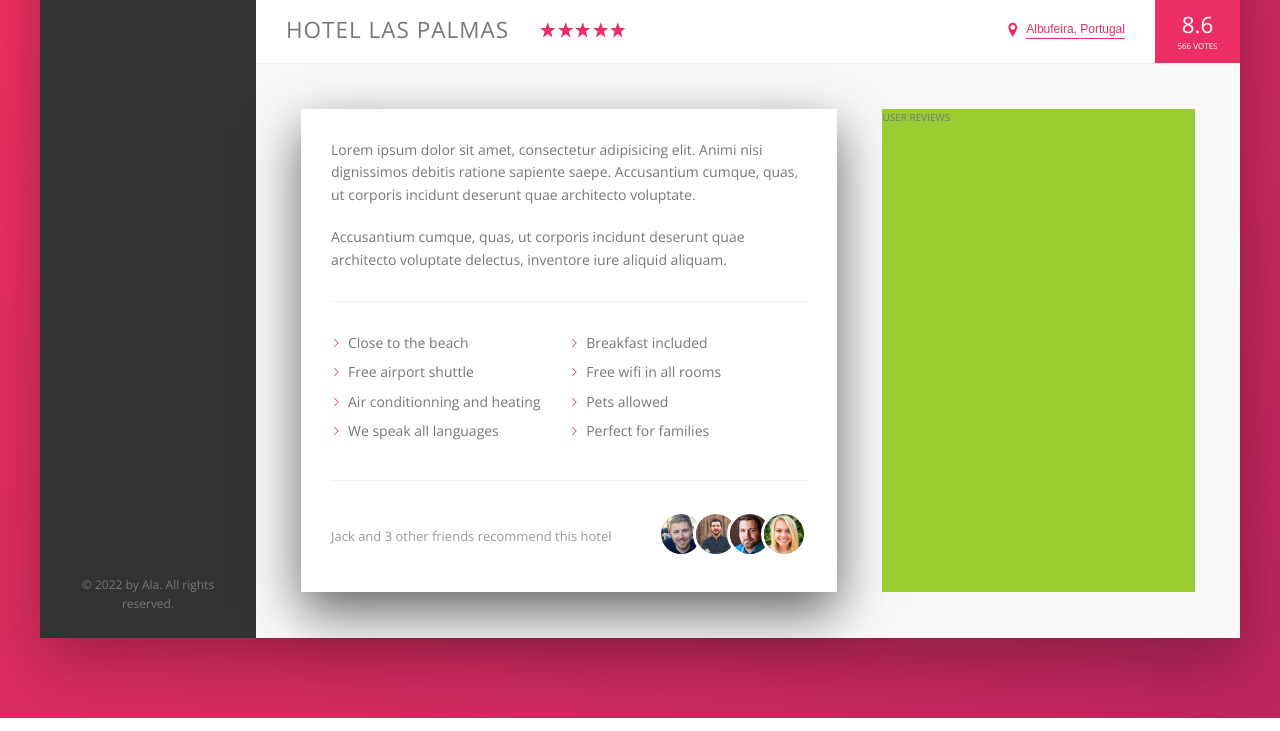
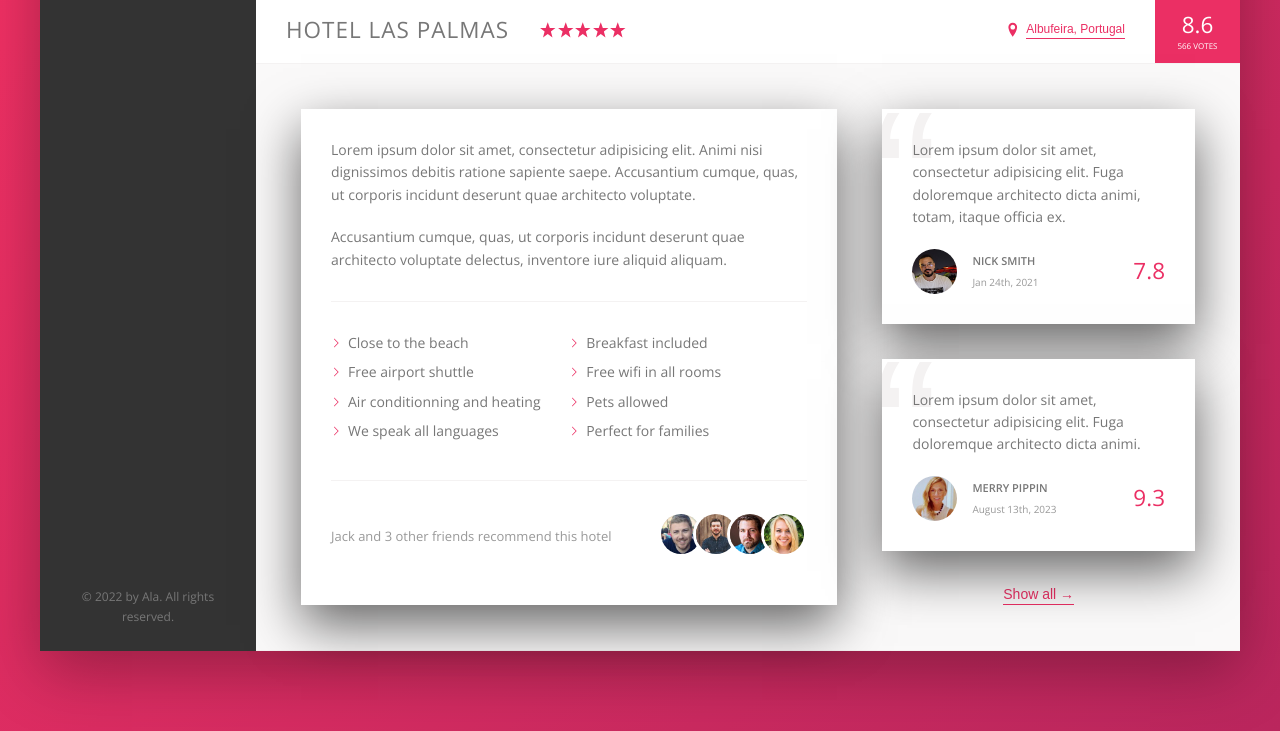
Before and after one commit to AyariAla/Trillo, a website: page index.html in a window 1280 px wide. Shown: the part 538-1269 px from the top of the page. Drawn offline with nearby package versions, Linux system fonts and the light colour scheme.

Commit message:
finished review

```diff
--- a/index.html
+++ b/index.html
@@ -188,7 +188,43 @@
                 </div>
               </div>
             </div>
-            <div class="user-reviews">USER REVIEWS</div>
+            <div class="user-reviews">
+              <figure class="review">
+                <blockquote class="review__text">
+                  Lorem ipsum dolor sit amet, consectetur adipisicing elit. Fuga
+                  doloremque architecto dicta animi, totam, itaque officia ex.
+                </blockquote>
+                <figcaption class="review__user">
+                  <img src="img/me.jpg" alt="User 1" class="review__photo" />
+                  <div class="review__user-box">
+                    <p class="review__user-name">Nick Smith</p>
+                    <p class="review__user-date">Jan 24th, 2021</p>
+                  </div>
+                  <div class="review__rating">7.8</div>
+                </figcaption>
+              </figure>
+
+              <figure class="review">
+                <blockquote class="review__text">
+                  Lorem ipsum dolor sit amet, consectetur adipisicing elit. Fuga
+                  doloremque architecto dicta animi.
+                </blockquote>
+                <figcaption class="review__user">
+                  <img
+                    src="img/user-2.jpg"
+                    alt="User 1"
+                    class="review__photo"
+                  />
+                  <div class="review__user-box">
+                    <p class="review__user-name">Merry Pippin</p>
+                    <p class="review__user-date">August 13th, 2023</p>
+                  </div>
+                  <div class="review__rating">9.3</div>
+                </figcaption>
+              </figure>
+
+              <button class="btn-inline">Show all <span>&rarr;</span></button>
+            </div>
           </div>
         </main>
       </div>
--- a/sass/_components.scss
+++ b/sass/_components.scss
@@ -291,8 +291,17 @@
   cursor: pointer;
   transition: all 0.2s;
 
+  &span {
+    margin-left: 3px;
+    transition: margin-left 0.2s;
+  }
+
   &:hover {
     color: var(--color-grey-dark-1);
+
+    span {
+      margin-left: 8px;
+    }
   }
 
   &:focus {
@@ -397,3 +406,63 @@
     }
   }
 }
+
+/// /// /////////////////////
+/// REVIEW
+.review {
+  background-color: #fff;
+  box-shadow: var(--shadow-light);
+  padding: 3rem;
+  margin-bottom: 3.5rem;
+  position: relative;
+  overflow: hidden;
+
+  &::before {
+    // content: '“';
+    content: '\201C';
+
+    position: absolute;
+    top: -2.75rem;
+    left: -1rem;
+    font-size: 20rem;
+    color: var(--color-grey-light-2);
+    font-family: sans-serif;
+    line-height: 1;
+    z-index: 1;
+  }
+  &__text {
+    margin-bottom: 2rem;
+    position: relative;
+    z-index: 10;
+  }
+
+  &__user {
+    display: flex;
+    align-items: center;
+    &-box {
+      margin-right: auto;
+    }
+    &-name {
+      font-weight: 600;
+      text-transform: uppercase;
+      font-size: 1.1rem;
+      margin-bottom: 0.4rem;
+    }
+    &-date {
+      font-size: 1rem;
+      color: var(--color-grey-dark-3);
+    }
+  }
+  &__photo {
+    height: 4.5rem;
+    width: 4.5rem;
+    border-radius: 50%;
+    margin-right: 1.5rem;
+  }
+
+  &__rating {
+    font-weight: 300;
+    font-size: 2.25rem;
+    color: var(--color-primary);
+  }
+}
--- a/sass/_layout.scss
+++ b/sass/_layout.scss
@@ -31,6 +31,8 @@
 }
 
 .detail {
+  font-size: 1.4rem;
+
   display: flex;
   padding: 4.5rem;
   background-color: var(--color-grey-light-1);
@@ -38,7 +40,6 @@
 }
 
 .description {
-  font-size: 1.4rem;
   background-color: #fff;
   box-shadow: var(--shadow-light);
   padding: 3rem;
@@ -47,6 +48,8 @@
 }
 
 .user-reviews {
-  background-color: yellowgreen;
   flex: 1;
+  display: flex;
+  flex-direction: column;
+  align-items: center;
 }
```
Also changed, not shown: css/style.css, 1 other file.
